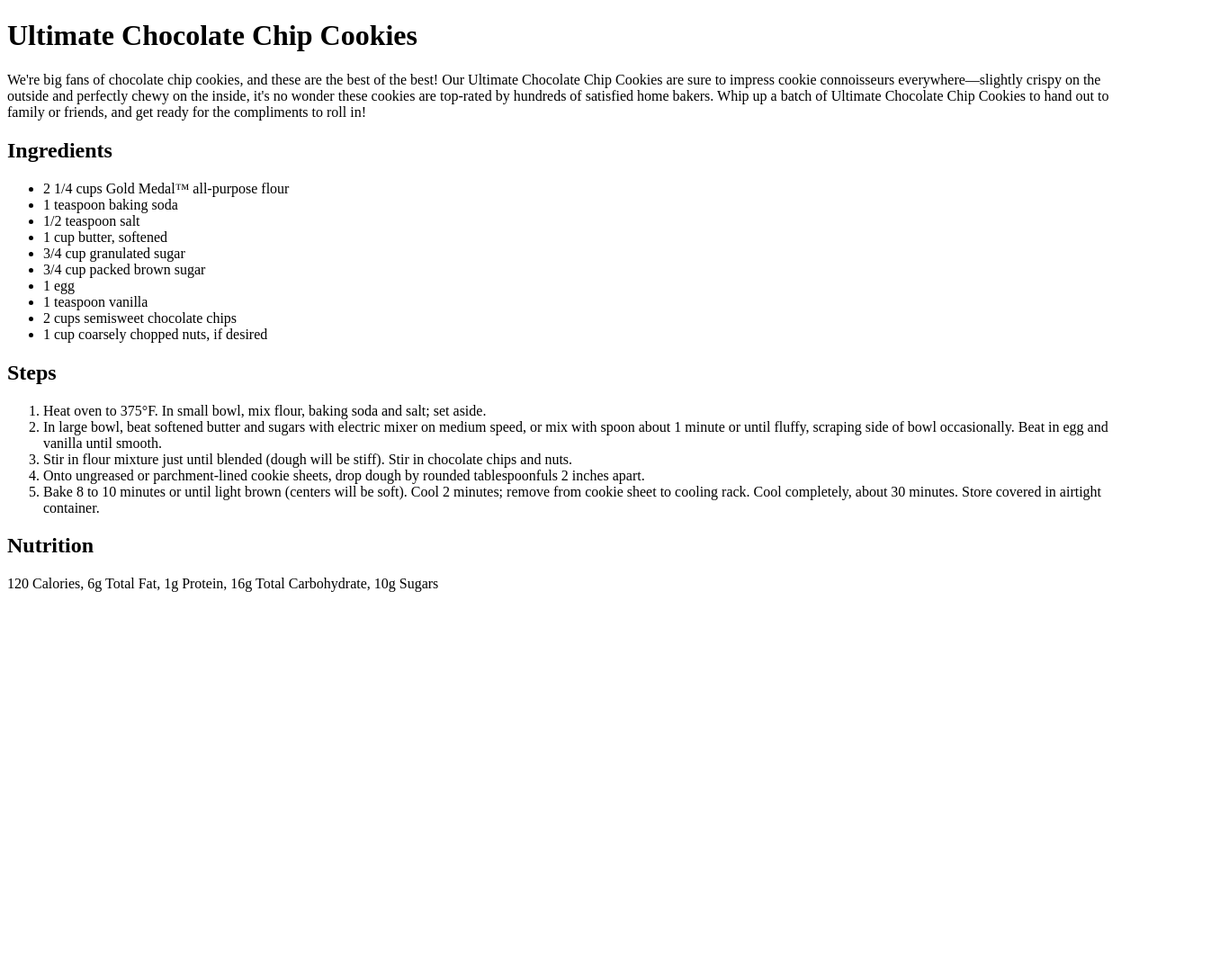
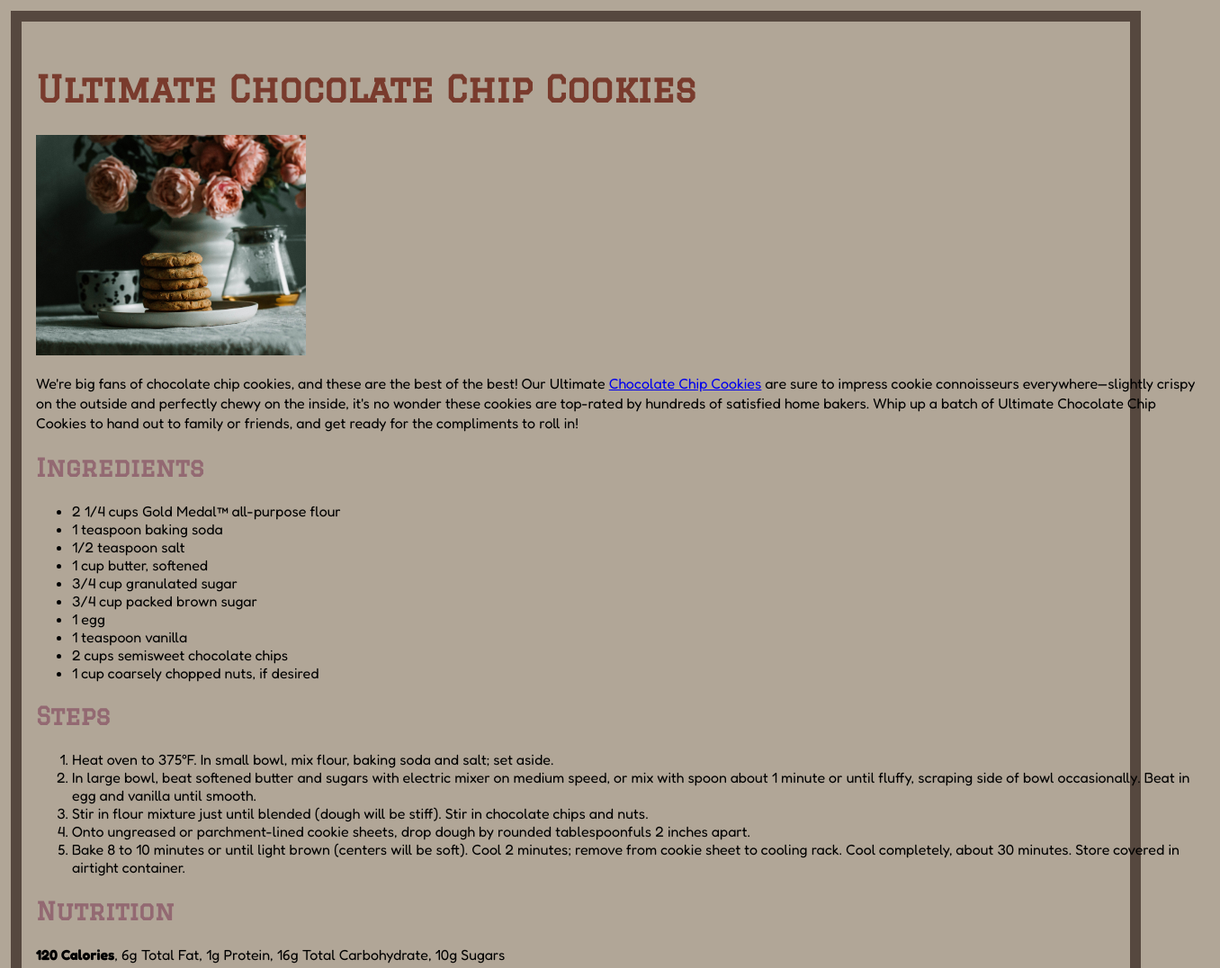
Before and after one commit to melahatk/mmp240, a plain HTML site: page recipe/recipe.html in a window 1280 px wide. Shown: the top 1076 px of the page at 90% size, 1356 px wide, since content can reach past the window. Before the commit the page ends 800 px from the top, so only its background shows below. Drawn offline with Linux system fonts and the light colour scheme.

Commit message:
recipeee

```diff
--- a/recipe/recipe.html
+++ b/recipe/recipe.html
@@ -5,12 +5,14 @@
     <meta charset="UTF-8">
     <meta name="viewport" content="width=device-width, initial-scale=1.0">
     <title>Chocolate Chip Cookies</title>
+    <link rel="stylesheet" href="style.css">
+
 </head>
 
 <body>
     <h1>Ultimate Chocolate Chip Cookies</h1>
-    <p>We're big fans of chocolate chip cookies, and these are the best of the best! Our Ultimate Chocolate Chip Cookies
-        are sure to impress cookie connoisseurs everywhere—slightly crispy on the outside and perfectly chewy on the
+    <img src="cookies.jpg" alt="chocolate chip cookies" width="300">
+    <p>We're big fans of chocolate chip cookies, and these are the best of the best! Our Ultimate <a href="https://en.wikipedia.org/wiki/Chocolate_chip_cookie">Chocolate Chip Cookies</a> are sure to impress cookie connoisseurs everywhere—slightly crispy on the outside and perfectly chewy on the
         inside, it's no wonder these cookies are top-rated by hundreds of satisfied home bakers. Whip up a batch of
         Ultimate Chocolate Chip Cookies to hand out to family or friends, and get ready for the compliments to roll in!
     </p>
@@ -41,7 +43,7 @@
         </li>
     </ol>
     <h2>Nutrition</h2>
-    <p>120 Calories, 6g Total Fat, 1g Protein, 16g Total Carbohydrate, 10g Sugars
+    <p><strong>120 Calories</strong>, 6g Total Fat, 1g Protein, 16g Total Carbohydrate, 10g Sugars
     </p>
 </body>
 
--- /dev/null
+++ b/recipe/style.css
@@ -0,0 +1,34 @@
+@import url('https://fonts.googleapis.com/css2?family=Graduate&display=swap');
+@import url('https://fonts.googleapis.com/css2?family=Fredoka:wght@300..700&family=Graduate&display=swap');
+
+html{
+    border: solid 12px #56483f;
+    margin: 12px;
+}
+
+body{
+    background-color: rgb(177, 166, 151);
+    font-family: "Fredoka", sans-serif;
+    font-size: 1rem;
+    margin-left: auto;
+    margin-right: auto;
+    width: 1300px;
+    padding: 1em;
+}
+
+h1{
+    font-family: "Graduate", serif;
+    color: rgb(121, 59, 45);
+    font-size: 2.5rem; /* write whatever you want 27px */
+    line-height: 1.2em;
+}
+
+h2{
+    color: rgb(147, 105, 114);
+    font-size: 1.7rem;
+    font-family: "Graduate", serif;
+}
+
+p{
+    line-height: 1.4em;
+}
```
Also changed, not shown: exercise3/exercise3.html (+11 -0 lines), recipe/cookies.jpg (added).
